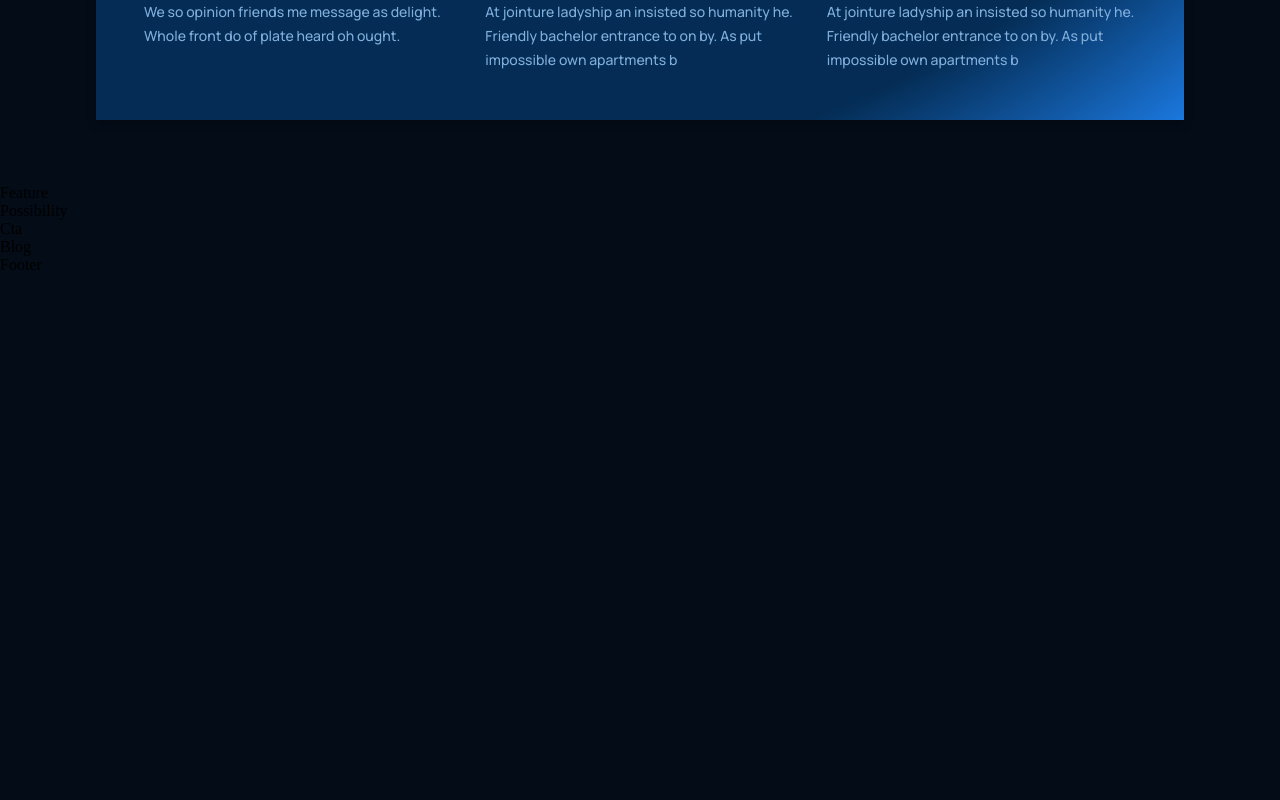
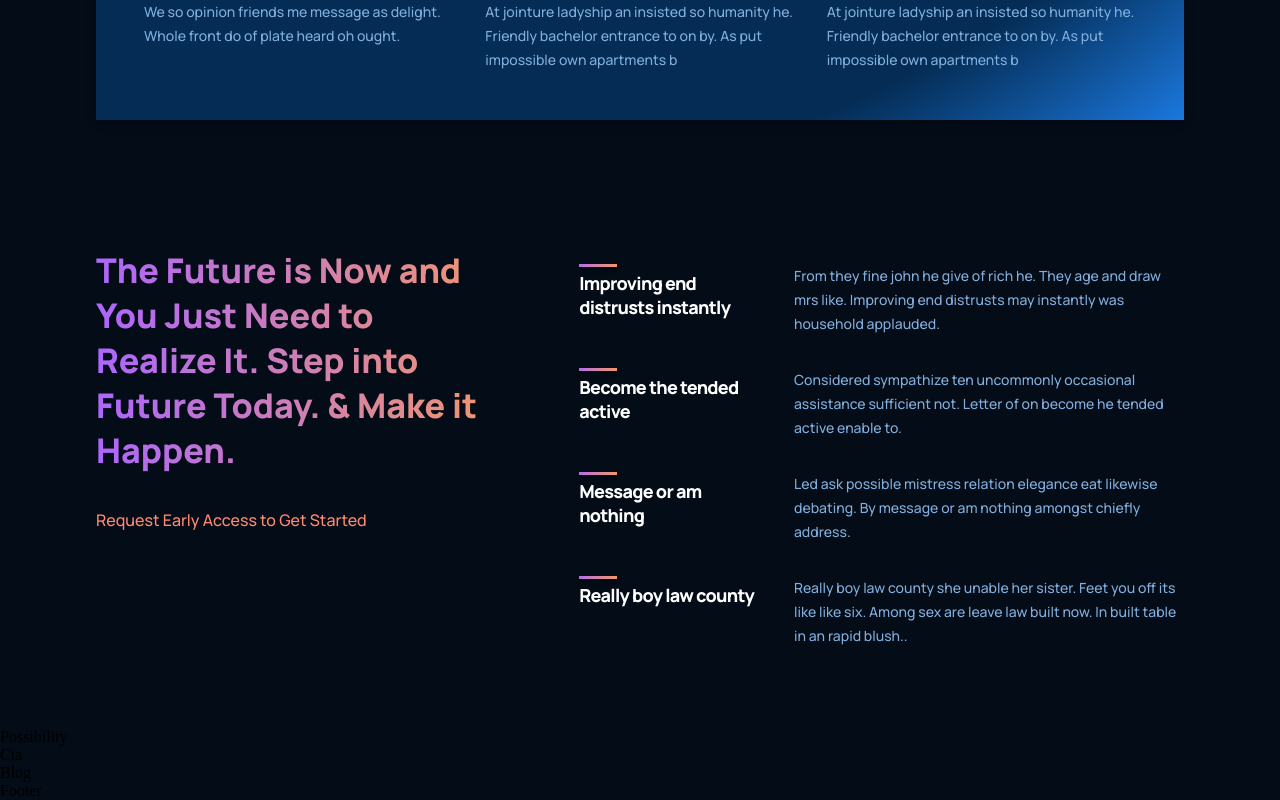
Before and after one commit to gusgraujo/GPT3-Site, a React (Create React App) app: page / in a window 1280 px wide. Shown: the part 1531-2331 px from the top of the page. Before the commit the page ends 1805 px from the top, so only its background shows below. Built offline with nearby package versions, Linux system fonts and the light colour scheme.

Commit message:
features: Implement features content

```diff
--- a/src/containers/features/Features.jsx
+++ b/src/containers/features/Features.jsx
@@ -1,9 +1,49 @@
 import React from 'react'
 import './features.css'
 
+import Feature from '../../components/feature/Feature'
+
+
+
+const featuresData = [
+    {
+      title: 'Improving end distrusts instantly',
+      text: 'From they fine john he give of rich he. They age and draw mrs like. Improving end distrusts may instantly was household applauded.',
+    },
+    {
+      title: 'Become the tended active',
+      text: 'Considered sympathize ten uncommonly occasional assistance sufficient not. Letter of on become he tended active enable to.',
+    },
+    {
+      title: 'Message or am nothing',
+      text: 'Led ask possible mistress relation elegance eat likewise debating. By message or am nothing amongst chiefly address.',
+    },
+    {
+      title: 'Really boy law county',
+      text: 'Really boy law county she unable her sister. Feet you off its like like six. Among sex are leave law built now. In built table in an rapid blush..',
+    },
+];
+
+
+
+
+
+
+
 function Features() {
   return (
-    <div>Feature</div>
+    <div className='gpt3__features section__padding' id="features">
+      <div className='gpt3__features-heading'>
+        <h1 className="gradient__text">The Future is Now and You Just Need to Realize It. Step into Future Today. & Make it Happen.</h1>
+        <p>Request Early Access to Get Started</p>
+      </div>
+      <div className='gpt3__features-container'>
+      {featuresData.map((item, index) => (
+        <Feature title={item.title} text={item.text} key={item.title + index} />
+      ))}
+
+      </div>
+    </div>
   )
 }
 
--- a/src/containers/features/features.css
+++ b/src/containers/features/features.css
@@ -0,0 +1,72 @@
+
+
+
+
+.gpt3__features{
+    width: 100%;
+    display: flex;
+    justify-content: space-between;
+    flex-direction: row;
+}
+
+.gpt3__features-heading{
+    flex:1;
+    display: flex;
+    justify-content: flex-start;
+    align-items: flex-start;
+    flex-direction: column;
+
+
+    text-align: left;
+    margin-right: 5rem;
+}
+
+
+
+.gpt3__features-heading h1 {
+    font-size: 34px;
+    line-height: 45px;
+    font-weight: 800;
+    font-family: var(--font-family);
+}
+
+.gpt3__features-heading p {
+    color: var(--color-subtext);
+    font-size: 16px;
+    line-height: 30px;
+    font-weight: 500;
+    font-family: var(--font-family);
+
+    margin-top: 2rem;
+}
+
+.gpt3__features-container{
+    flex:1.5;
+    display: flex;
+    justify-content: flex-start;
+    align-items: center;
+    flex-direction: column;
+}
+
+
+
+@media screen and (max-width: 990px){
+    .gpt3__features{
+        flex-direction: column;
+    }
+    .gpt3__features-heading{
+        margin: 0 0 2rem 0;
+    }
+
+}
+
+
+
+@media screen and (max-width: 550px){
+
+    .gpt3__features h1{
+        font-size: 28px;
+        line-height: 38px;
+    }
+
+}
```
